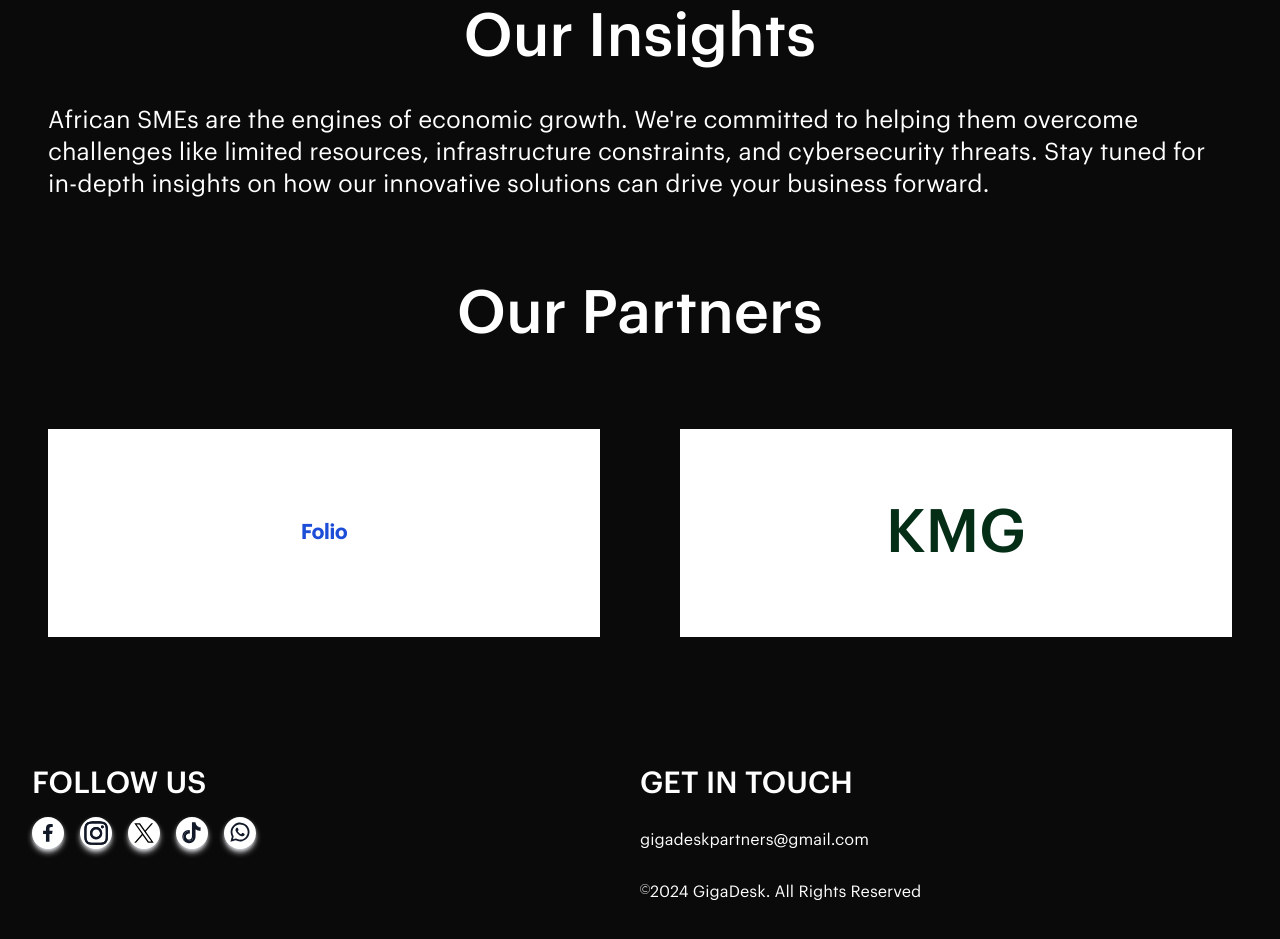
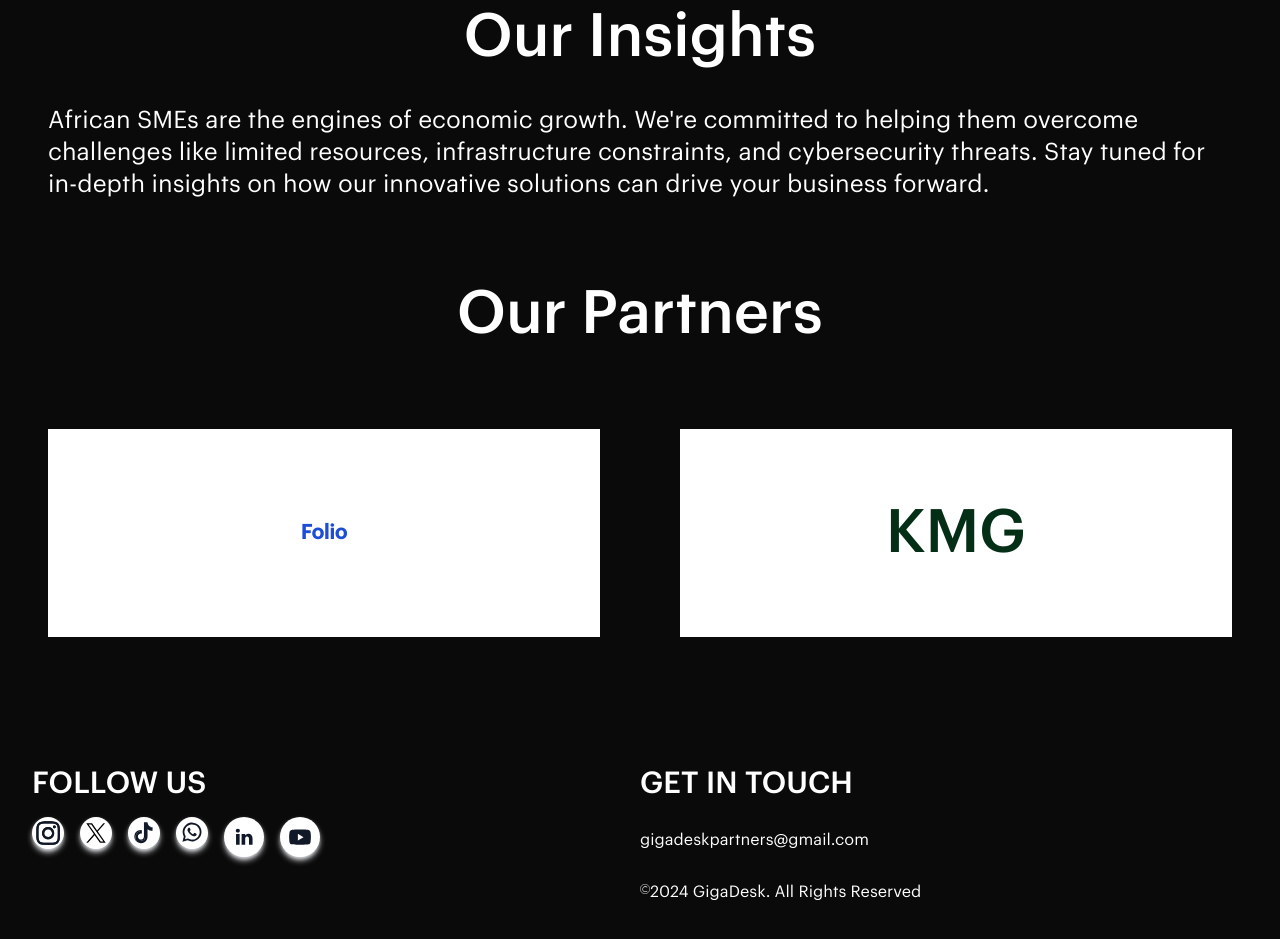
Before and after one commit to GigaDesk/truckston, a Gatsby site: page / in a window 1280 px wide. Shown: the part 2674-3613 px from the top of the page. Built offline with nearby package versions, Linux system fonts and the light colour scheme; Gatsby itself is replaced by a stand-in of ours.

Commit message:
feat(footer): link social media accounts

```diff
--- a/src/components/footer/socialMediaLinks.tsx
+++ b/src/components/footer/socialMediaLinks.tsx
@@ -3,23 +3,7 @@
 function SocialMediaLinks() {
   return (
     <div className=" w-full flex py-4 gap-4 flex-wrap">
-      <button className="w-8 h-8 flex items-center justify-center relative overflow-hidden rounded-full bg-white shadow-md shadow-gray-200 group transition-all duration-300">
-        <svg
-          className="relative z-10 fill-gray-900 transition-all duration-300 group-hover:fill-white"
-          xmlns="http://www.w3.org/2000/svg"
-          width="28"
-          height="28"
-          viewBox="0 0 72 72"
-          fill="none"
-        >
-          <path
-            d="M46.4927 38.6403L47.7973 30.3588H39.7611V24.9759C39.7611 22.7114 40.883 20.4987 44.4706 20.4987H48.1756V13.4465C46.018 13.1028 43.8378 12.9168 41.6527 12.8901C35.0385 12.8901 30.7204 16.8626 30.7204 24.0442V30.3588H23.3887V38.6403H30.7204V58.671H39.7611V38.6403H46.4927Z"
-            fill=""
-          />
-        </svg>
-        <div className="absolute top-full left-0 w-full h-full rounded-full bg-blue-500 z-0 transition-all duration-500 group-hover:top-0"></div>
-      </button>
-
+      <a href="https://www.instagram.com/gigadeskservices/">
         <button className="w-8 h-8 flex items-center justify-center rounded-full relative overflow-hidden bg-white shadow-md shadow-gray-200 group transition-all duration-500">
           <svg
             className="fill-gray-900 relative z-10 transition-all duration-500 group-hover:fill-white"
@@ -64,7 +48,7 @@
           </svg>
           <div className="absolute top-full left-0 w-full h-full rounded-full bg-gradient-to-bl from-purple-500 via-pink-500 to-yellow-500 z-0 transition-all duration-500 group-hover:top-0"></div>
         </button>
-
+      </a>
       <button className="w-8 h-8 flex items-center justify-center rounded-full relative overflow-hidden bg-white shadow-md shadow-gray-200 group transition-all duration-300">
         <svg
           className="fill-black z-10 transition-all duration-300 group-hover:fill-white"
@@ -81,7 +65,7 @@
         </svg>
         <div className="absolute top-full left-0 w-full h-full rounded-full bg-black z-0 transition-all duration-500 group-hover:top-0"></div>
       </button>
-
+      <a href="https://www.tiktok.com/@gigadesk">
         <button className="w-8 h-8 flex items-center justify-center relative overflow-hidden rounded-full bg-white shadow-md shadow-gray-200 group transition-all duration-300">
           <svg
             className="fill-gray-900 relative z-10 transition-all duration-300 group-hover:fill-white"
@@ -112,7 +96,7 @@
           </svg>
           <div className="absolute top-full left-0 w-full h-full rounded-full bg-[radial-gradient(circle_at_center,_var(--tw-gradient-stops))] from-black via-black to-red-600 z-0 transition-all duration-500 group-hover:top-0"></div>
         </button>
-
+      </a>
       <button className="w-8 h-8 flex items-center relative overflow-hidden justify-center rounded-full bg-white shadow-md shadow-gray-200 group transition-all duration-300">
         <svg
           className="fill-gray-900 relative z-10 transition-all duration-300 group-hover:fill-white"
@@ -135,6 +119,45 @@
         </svg>
         <div className="absolute top-full left-0 w-full h-full rounded-full bg-green-400 z-0 transition-all duration-500 group-hover:top-0"></div>
       </button>
+      <button className="w-10 h-10 flex items-center relative overflow-hidden justify-center rounded-full bg-white shadow-md shadow-gray-200 group transition-all duration-300">
+        <svg
+          className="fill-gray-900 relative z-10 transition-all duration-300 group-hover:fill-white"
+          xmlns="http://www.w3.org/2000/svg"
+          width="28"
+          height="28"
+          viewBox="0 0 72 72"
+          fill="none"
+        >
+          <path
+            d="M24.7612 55.999V28.3354H15.5433V55.999H24.7621H24.7612ZM20.1542 24.5591C23.3679 24.5591 25.3687 22.4348 25.3687 19.7801C25.3086 17.065 23.3679 15 20.2153 15C17.0605 15 15 17.065 15 19.7799C15 22.4346 17.0001 24.5588 20.0938 24.5588H20.1534L20.1542 24.5591ZM29.8633 55.999H39.0805V40.5521C39.0805 39.7264 39.1406 38.8985 39.3841 38.3088C40.0502 36.6562 41.5668 34.9455 44.1138 34.9455C47.4484 34.9455 48.7831 37.4821 48.7831 41.2014V55.999H58V40.1376C58 31.6408 53.4532 27.6869 47.3887 27.6869C42.4167 27.6869 40.233 30.4589 39.0198 32.347H39.0812V28.3364H29.8638C29.9841 30.9316 29.8631 56 29.8631 56L29.8633 55.999Z"
+            fill=""
+          />
+        </svg>
+        <div className="absolute top-full left-0 w-full h-full rounded-full bg-[#006699] z-0 transition-all duration-500 group-hover:top-0"></div>
+      </button>
+      <a href="https://www.youtube.com/channel/UC5i9rrvAzOLtqROfM28dXMA">
+        <button className="w-10 h-10 flex items-center relative overflow-hidden justify-center rounded-full bg-white shadow-md shadow-gray-200 group transition-all duration-300">
+          <svg
+            className="fill-gray-900 relative z-10 transition-all duration-300 group-hover:fill-white"
+            xmlns="http://www.w3.org/2000/svg"
+            width="30"
+            height="30"
+            viewBox="0 0 72 72"
+            fill="none"
+          >
+            <path
+              d="M61.1026 23.7185C60.5048 21.471 58.7363 19.6981 56.4863 19.0904C52.4181 18 36.0951 18 36.0951 18C36.0951 18 19.7805 18 15.7039 19.0904C13.4622 19.6897 11.6937 21.4627 11.0876 23.7185C10 27.7971 10 36.3124 10 36.3124C10 36.3124 10 44.8276 11.0876 48.9063C11.6854 51.1537 13.4539 52.9267 15.7039 53.5343C19.7805 54.6247 36.0951 54.6247 36.0951 54.6247C36.0951 54.6247 52.4181 54.6247 56.4863 53.5343C58.728 52.935 60.4965 51.162 61.1026 48.9063C62.1902 44.8276 62.1902 36.3124 62.1902 36.3124C62.1902 36.3124 62.1902 27.7971 61.1026 23.7185Z"
+              fill=""
+            />
+            <path
+              className="fill-white transition-all duration-300 group-hover:fill-[#FF3000]"
+              d="M30.8811 44.1617L44.4392 36.3124L30.8811 28.463V44.1617Z"
+              fill="white"
+            />
+          </svg>
+          <div className="absolute top-full left-0 w-full h-full rounded-full bg-[#FF3000] z-0 transition-all duration-500 group-hover:top-0"></div>
+        </button>
+      </a>
     </div>
   );
 }
```
Lines whose indentation alone changed are shown as unchanged.
